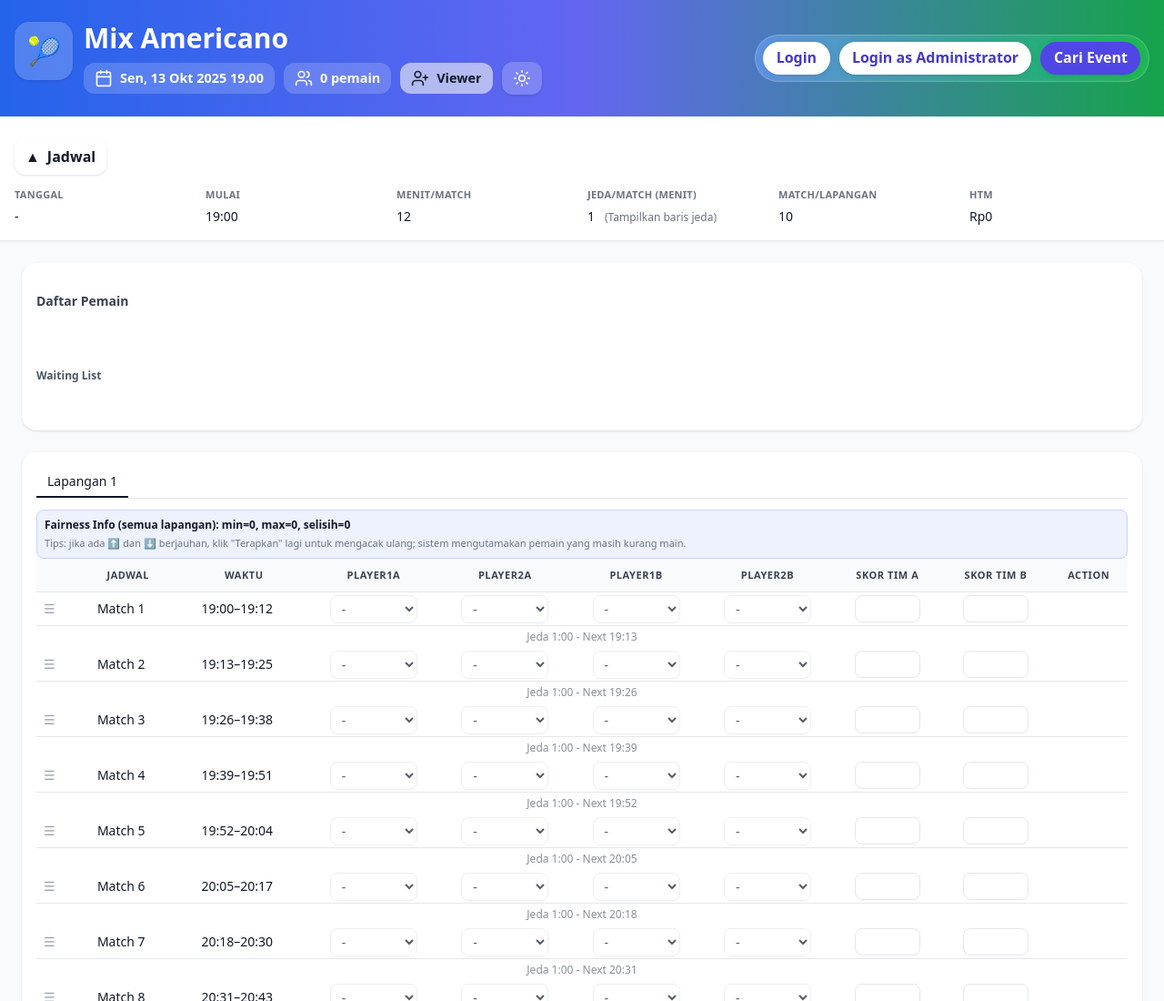
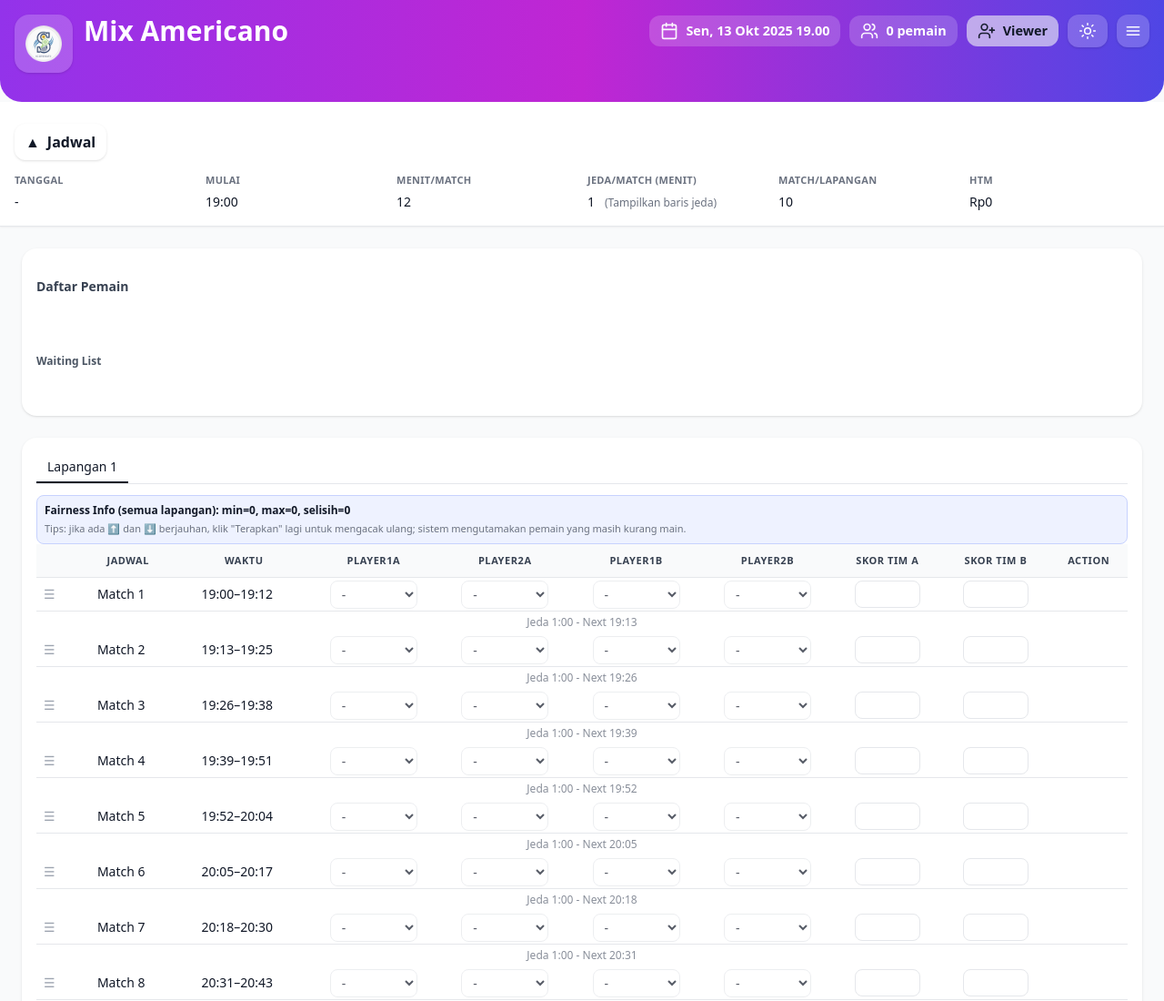
Before and after one commit to ferky36/mix-americano, a plain HTML site: page index.html in a window 1280 px wide. Shown: the top 1100 px of the page at 91% size. Drawn offline with nearby package versions, Linux system fonts and the light colour scheme.

Commit message:
Polishes header UI and improves controls toggle UX
Refines header appearance with updated gradients, icons, and layout for better visual consistency.
Normalizes button labels and replaces glyphs to resolve encoding issues.
Introduces a desktop controls toggle with smooth animation for a cleaner interface.
Simplifies header controls styling for enhanced clarity and accessibility.
Applies stored theme on load to ensure correct contrast and icon state.

```diff
--- a/index.html
+++ b/index.html
@@ -17,13 +17,14 @@
 <body class="bg-gray-50 text-gray-900 dark:bg-gray-900 dark:text-gray-100">
   <!-- HEADER -->
   <header class="sticky top-0 z-10 shadow-sm">
-    <div class="bg-gradient-to-r from-blue-600 via-indigo-500 to-green-600 text-white">
-      <div class="mx-auto max-w-7xl px-4 py-4 md:py-6 flex flex-col md:flex-row gap-3 md:items-center md:justify-between">
+    <div class="bg-gradient-to-r from-purple-600 via-fuchsia-600 to-indigo-600 text-white rounded-b-3xl">
+      <div class="mx-auto max-w-7xl px-4 py-3 md:py-4 flex flex-col gap-2">
         <div class="flex items-start gap-3">
           <div class="h-14 w-14 md:h-16 md:w-16 rounded-2xl bg-white/20 grid place-items-center shadow"><span class="text-2xl md:text-3xl">🎾</span></div>
-          <div>
-            <h1 id="appTitle" class="text-2xl md:text-3xl font-bold leading-tight">Event Padel/Tennis</h1>
-            <div id="hdrChips" class="mt-2 flex flex-wrap gap-2">
+          <div class="flex-1 min-w-0">
+            <div class="flex flex-col md:flex-row md:items-center md:gap-3">
+              <h1 id="appTitle" class="text-2xl md:text-3xl font-bold leading-tight">Event Padel/Tennis</h1>
+              <div id="hdrChips" class="mt-2 md:mt-0 md:ml-auto flex flex-wrap items-center gap-2 justify-end">
               <span id="chipLoc" class="chip hidden">
                 <svg class="chip-icon" xmlns="http://www.w3.org/2000/svg" viewBox="0 0 24 24" fill="none" stroke="currentColor" stroke-width="2" stroke-linecap="round" stroke-linejoin="round"><path d="M21 10c0 7-9 13-9 13S3 17 3 10a9 9 0 1 1 18 0Z"/><circle cx="12" cy="10" r="3"/></svg>
                 <a id="chipLocLink" target="_blank" rel="noopener noreferrer"></a>
@@ -43,9 +44,13 @@
               </span>
               <button id="btnTheme" class="px-3 py-2 rounded-xl bg-white/20 text-white font-semibold shadow hover:bg-white/30" title="Toggle Dark Mode">🌙/☀️</button>
               <button id="btnInstallAppHdr" class="hidden px-3 py-2 rounded-xl bg-white/20 text-white font-semibold shadow hover:bg-white/30" title="Install aplikasi ke perangkat">Install App</button>
+              <button id="btnHdrControlsToggle" class="hidden md:inline-flex items-center justify-center w-9 h-9 rounded-xl bg-white/20 text-white shadow hover:bg-white/30" title="Tampilkan kontrol">
+                <svg xmlns="http://www.w3.org/2000/svg" viewBox="0 0 24 24" fill="none" stroke="currentColor" class="w-5 h-5"><path stroke-width="1.8" stroke-linecap="round" d="M4 7h16M4 12h16M4 17h16"/></svg>
+              </button>
             </div>
-
+            </div>
           </div>
+        </div>
         </div>
 
         <!-- tombol MENU hanya HP -->
@@ -54,7 +59,8 @@
         </div>
 
         <!-- panel kontrol: hidden di HP, tampil di ≥md -->
-        <div id="hdrControls" class="hidden md:flex hdr-mobile-panel items-center w-full md:w-auto mt-2 md:mt-0">
+        <div id="hdrControlsWrap" class="mx-auto max-w-7xl px-4 py-1 md:py-2 flex flex-col gap-2 collapsible default-collapsed">
+        <div id="hdrControls" class="md:flex hdr-mobile-panel items-center w-full md:w-auto mt-1 md:mt-1 justify-end">
           <button id="btnSave" class="px-4 py-2 rounded-xl bg-white text-indigo-700 font-semibold shadow hover:opacity-90">💾 Save</button>
           <!-- removed: dropdown Pilih tanggal -->
           <!-- <button id="btnImportJSON" class="px-3 py-2 rounded-lg bg-emerald-600 text-white font-semibold shadow hover:opacity-90">Load JSON File</button> -->
--- a/scripts/helpers.js
+++ b/scripts/helpers.js
@@ -73,6 +73,75 @@ function shuffleInPlace(a){
 }
 const teamKey=(a,b)=>[a,b].sort().join(' & ');
 const vsKey  =(a,b)=>[a,b].sort().join(' vs ');
+
+// -------- UI polish for header labels/icons (fix encoding artifacts) --------
+// Run once after DOM ready
+(function normalizeHeaderUI(){
+  function run(){
+    try{ const el = byId('btnTheme'); if (el && /[^\w\s]/.test(el.textContent||'')) el.textContent = 'Tema'; }catch{}
+    const labelFix = {
+      btnSave: 'Save',
+      btnMakeEventLink: 'Buat/Cari Event',
+      btnReport: 'Report',
+      btnHdrMenu: 'Menu',
+      btnLeaveEvent: 'Keluar Event'
+    };
+    Object.keys(labelFix).forEach(id=>{
+      try{
+        const b = byId(id); if (!b) return;
+        const t = (b.textContent||'').trim();
+        if (!t || /[^\p{L}\p{N}\s\/:,&.-]/u.test(t)) b.textContent = labelFix[id];
+      }catch{}
+    });
+    // Replace title edit button glyph with a clean SVG pencil
+    try{
+      const e = byId('btnTitleEdit');
+      if (e){
+        e.className = 'p-1.5 rounded-full bg-white/20 text-white hover:bg-white/30 shadow';
+        e.innerHTML = '<svg xmlns="http://www.w3.org/2000/svg" viewBox="0 0 24 24" fill="none" stroke="currentColor" class="w-4 h-4"><path stroke-linecap="round" stroke-linejoin="round" stroke-width="1.8" d="M16.862 3.487a2.25 2.25 0 113.182 3.183L7.5 19.214 3 21l1.786-4.5L16.862 3.487z"/></svg>';
+      }
+    }catch{}
+
+    // Replace left header square with app icon from /icons
+    try{
+      const logo = document.querySelector('header .grid.place-items-center.shadow');
+      if (logo && !logo.dataset.logoEnhanced){
+        // If already has an <img>, keep it. Otherwise, inject app icon image.
+        if (!logo.querySelector('img')){
+          logo.innerHTML = '<img src="icons/icon-192.png" alt="Logo" class="app-logo w-8 h-8 md:w-10 md:h-10" />';
+        }
+        logo.dataset.logoEnhanced = '1';
+      }
+    }catch{}
+
+    // (btnLang removed by request)
+  }
+  if (document.readyState === 'loading') document.addEventListener('DOMContentLoaded', run);
+  else run();
+})();
+
+// ===== Desktop controls toggle with fluid animation =====
+(function desktopControlsToggle(){
+  function init(){
+    const btn = document.getElementById('btnHdrControlsToggle');
+    const wrap = document.getElementById('hdrControlsWrap') || document.getElementById('hdrControls');
+    if (!btn || !wrap) return;
+    // Start closed on desktop
+    if (window.matchMedia('(min-width: 768px)').matches){ wrap.classList.remove('open'); }
+    btn.addEventListener('click', ()=>{
+      wrap.classList.toggle('open');
+    });
+    // On resize to desktop, keep it hidden by default
+    window.addEventListener('resize', ()=>{
+      if (window.matchMedia('(min-width: 768px)').matches){ wrap.classList.remove('open'); }
+    });
+  }
+
+  if (document.readyState === 'loading') document.addEventListener('DOMContentLoaded', init);
+  else init();
+})();
+
+// (width alignment via classes on #hdrControlsWrap)
 // Sequential start guard: only allow starting round i when previous finished
 function canStartRoundBySequence(courtIdx, roundIdx){
   try{
--- a/scripts/score-modal.js
+++ b/scripts/score-modal.js
@@ -314,18 +314,18 @@ byId('btnSave')?.addEventListener('click', async ()=>{
   }
 });
 
-// Header menu toggle (HP)
+// Header menu toggle (HP) - use wrapper so desktop toggle works too
 const btnHdrMenu = document.getElementById("btnHdrMenu");
 if (btnHdrMenu) {
   btnHdrMenu.addEventListener("click", () => {
-    const panel = document.getElementById("hdrControls");
-    panel.classList.toggle("hidden");
-    if (!panel.classList.contains("hidden")) panel.classList.add("hdr-slide");
-    setTimeout(() => panel.classList.remove("hdr-slide"), 220);
+    const panel = document.getElementById("hdrControlsWrap") || document.getElementById("hdrControls");
+    if (!panel) return;
+    panel.classList.toggle("open"); // use collapsible animation
   });
   window.addEventListener("resize", () => {
-    const panel = document.getElementById("hdrControls");
-    if (window.innerWidth >= 768) panel.classList.remove("hidden");
+    const panel = document.getElementById("hdrControlsWrap") || document.getElementById("hdrControls");
+    if (!panel) return;
+    if (window.innerWidth >= 768) panel.classList.remove("open");
   });
 }
 
--- a/scripts/theme.js
+++ b/scripts/theme.js
@@ -24,3 +24,10 @@ function toggleTheme() {
   const dark = document.documentElement.classList.toggle("dark");
   localStorage.setItem(THEME_KEY, dark ? "dark" : "light"); try{ updateThemeToggleIcon(); }catch{}
 }
+
+// Apply stored theme on load to ensure correct header icon/contrast
+(function initTheme(){
+  function run(){ try{ applyThemeFromStorage(); }catch{} }
+  if (document.readyState === 'loading') document.addEventListener('DOMContentLoaded', run);
+  else run();
+})();
--- a/styles.css
+++ b/styles.css
@@ -44,7 +44,7 @@ body { font-size: clamp(14px, calc(14px * var(--ui-zoom) / 100), 20px); }
 
 /* Make header action buttons full-width on mobile without changing HTML */
 #hdrControls > button { width:100%; }
-@media (min-width:768px){ #hdrControls > button { width:auto; } }
+@media (min-width:768px){ #hdrControls > button { width:auto; border-radius:12px; } }
 .filter-slide { animation:slideDown .18s ease-out; }
 /* Make controls look like soft pills */
 @media (min-width:768px){
@@ -54,12 +54,12 @@ body { font-size: clamp(14px, calc(14px * var(--ui-zoom) / 100), 20px); }
   #hdrControls{
     display:flex; align-items:center; gap:10px;
     background:linear-gradient(90deg, rgba(255,255,255,.18), rgba(255,255,255,.12));
-    padding:.5rem .6rem; border-radius:9999px;
-    backdrop-filter:saturate(140%) blur(3px);
+    padding:.5rem .6rem; border-radius:8px; /* slight rounded */
+    backdrop-filter:none; /* remove blur */
     box-shadow: inset 0 0 0 1px rgba(255,255,255,.18);
   }
   #hdrControls > button{
-    border-radius:9999px !important;
+    border-radius:8px !important;
     padding:.55rem .9rem !important;
     line-height:1.1;
     box-shadow: 0 1px 0 rgba(0,0,0,.06), 0 1px 8px rgba(0,0,0,.08);
```
